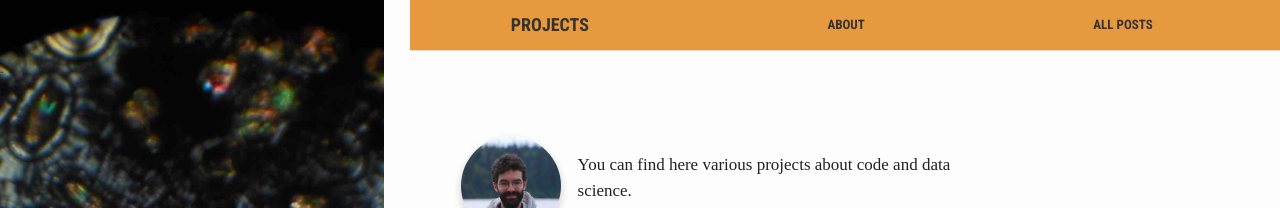
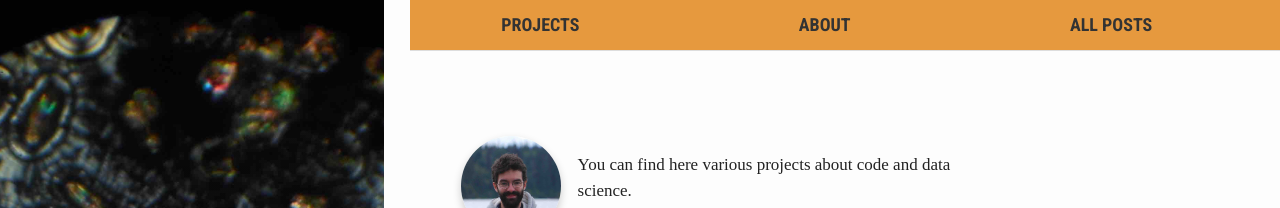
Before and after one commit to yashkarwa/Yashkarwa.github.io, a Jekyll site: the page built from index.html, in a window 1280 px wide. Shown: the top 208 px of the page. Built offline with Jekyll 4.4.1, drawn with Linux system fonts in a browser that asks for light colours; formulas are drawn with MathJax 3.

Commit message:
Update header.html

```diff
--- a/_includes/header.html
+++ b/_includes/header.html
@@ -8,7 +8,7 @@
 
     {% for my_page in site.pages %}
       {% if my_page.active %}
-        <a href="{{ my_page.url | prepend: site.baseurl }}">{{ my_page.title }}</a>
+        <a class="blog-logo" href="{{ my_page.url | prepend: site.baseurl }}">{{ my_page.title }}</a>
       {% endif %}
     {% endfor %}
 
```
